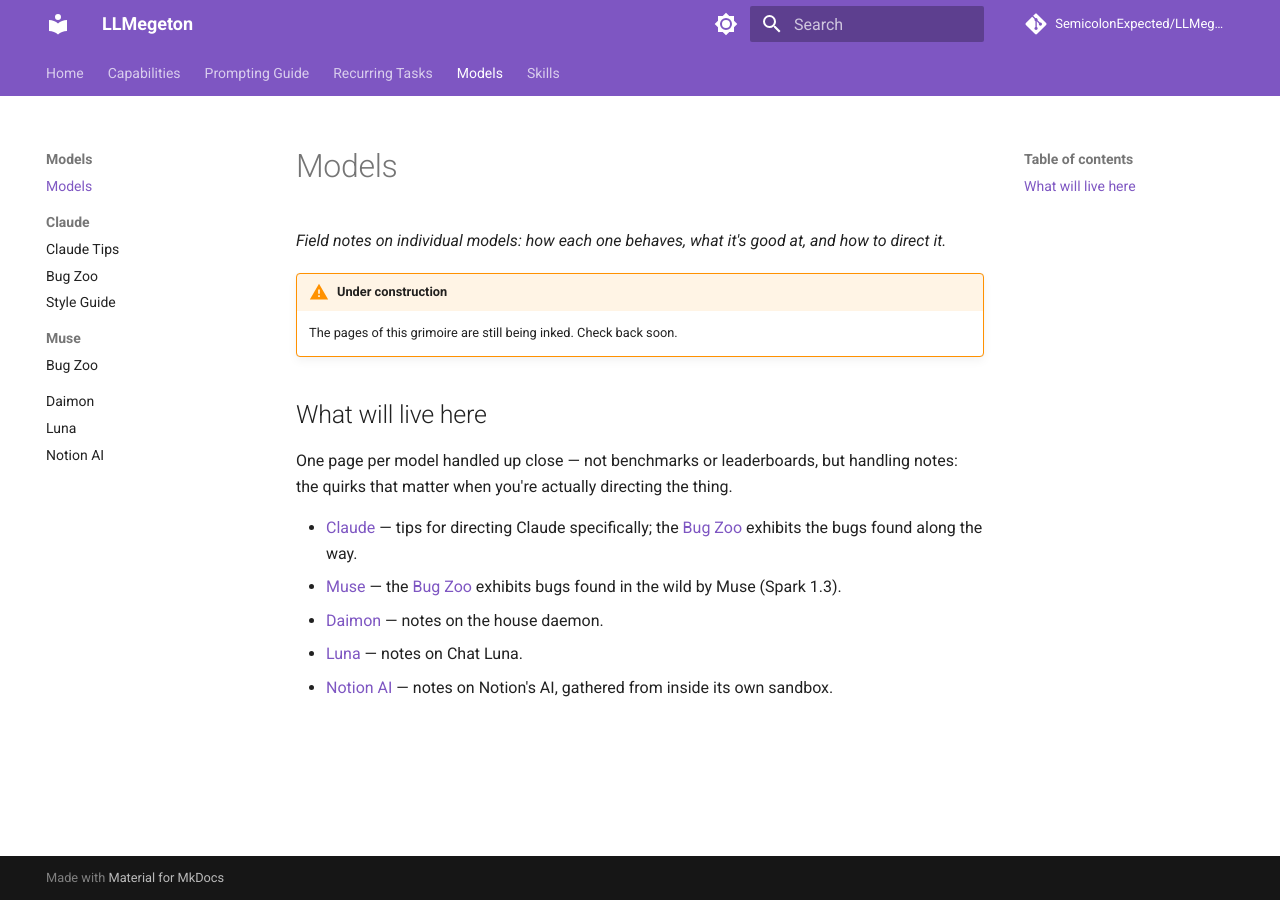
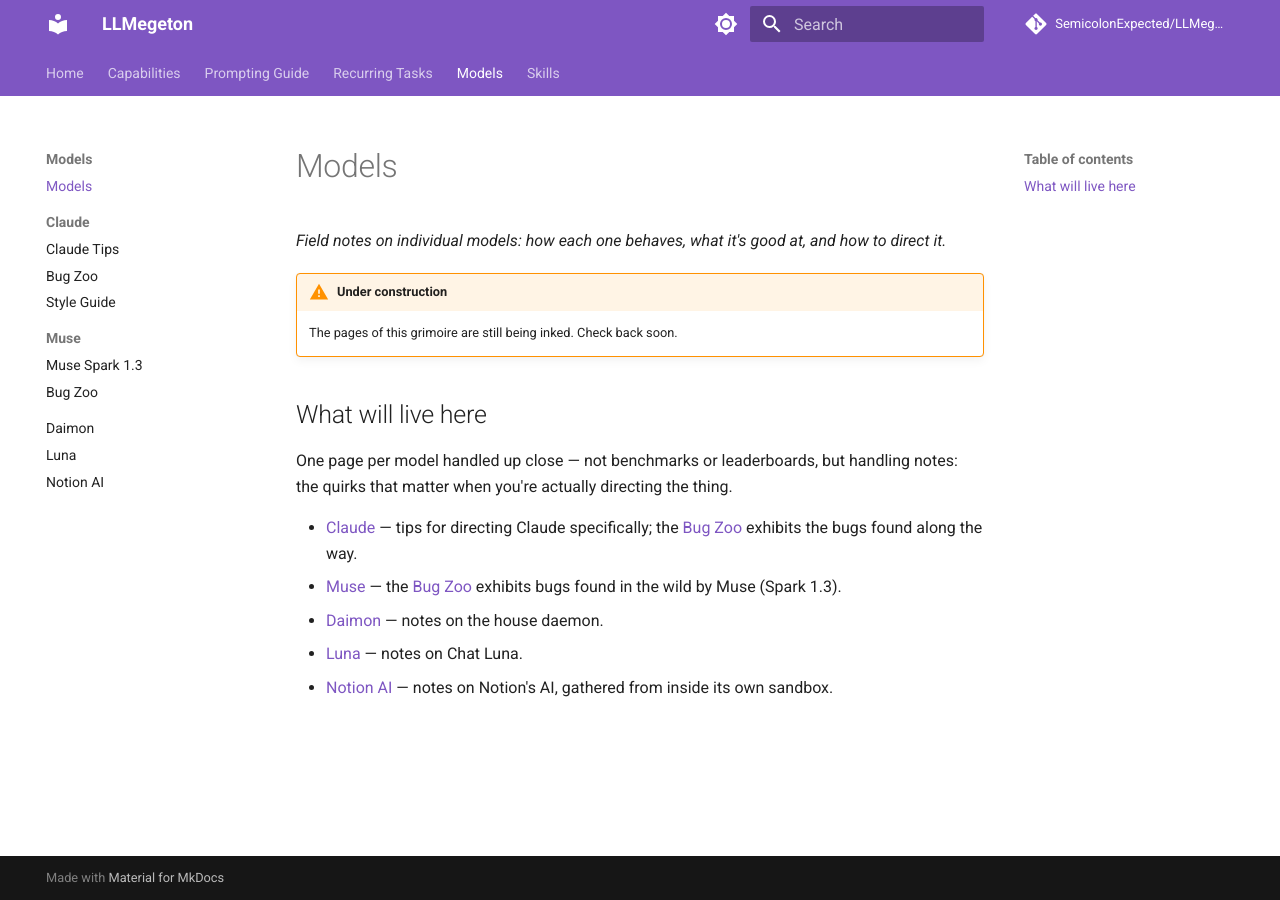
Before and after one commit to SemicolonExpected/LLMegeton, an MkDocs documentation site: the page built from docs/models/index.md, in a window 1280 px wide. Built offline with MkDocs 1.6.1 and Material for MkDocs 9.7.7, drawn with Linux system fonts in a browser that asks for light colours; comment, search, counter and statistics services are not loaded.

Commit message:
Update mkdocs.yml

```diff
--- a/mkdocs.yml
+++ b/mkdocs.yml
@@ -60,6 +60,7 @@ nav:
       - Bug Zoo: models/claude/bug-zoo/index.md
       - Style Guide: models/claude/bug-zoo/style-guide/index.md
     - Muse:
+      - Muse Spark 1.3: models/muse/index.md
       - Bug Zoo: models/muse/bug-zoo/index.md
     - Daimon: models/daimon/index.md
     - Luna: models/luna/index.md
```
